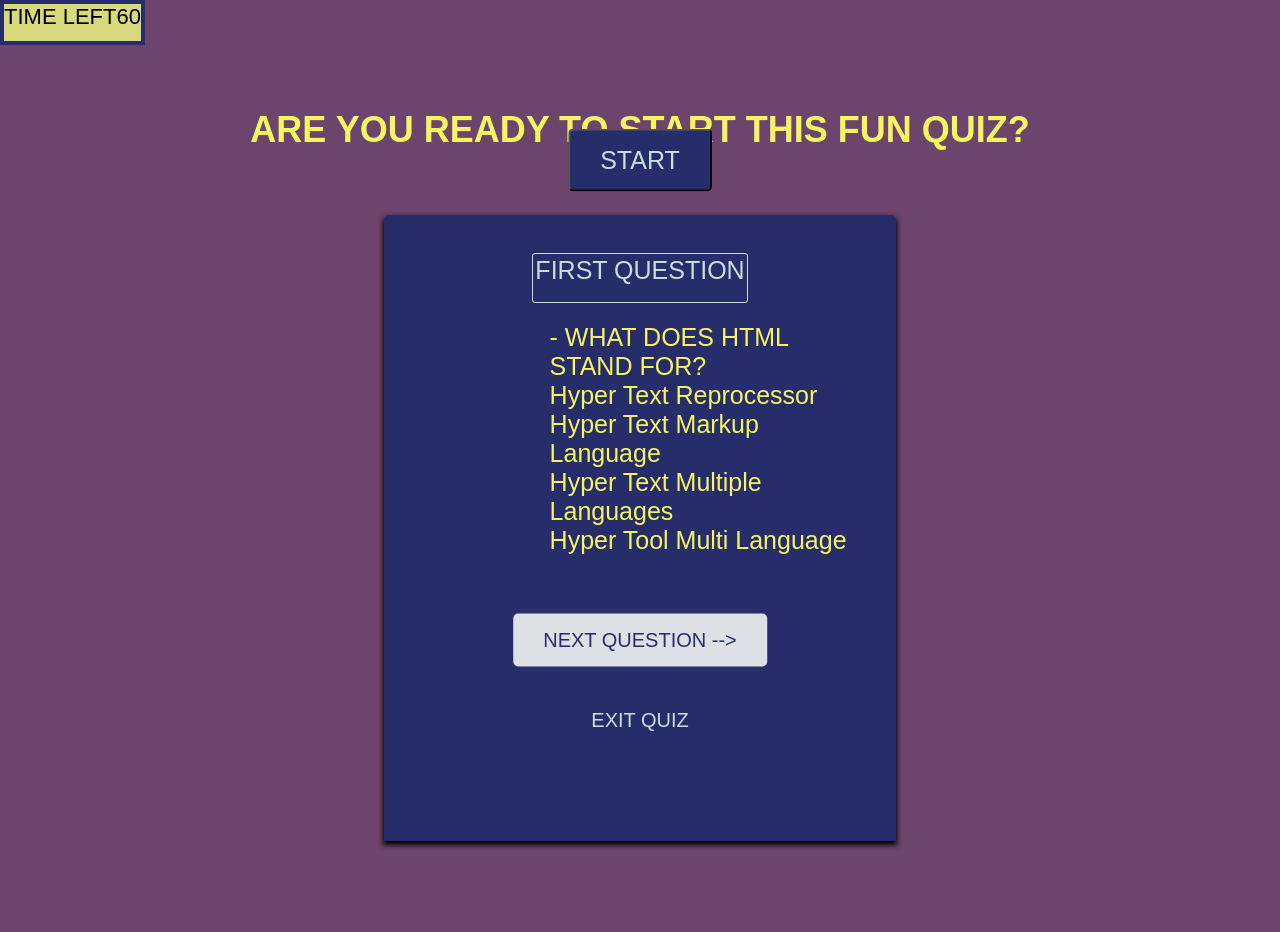
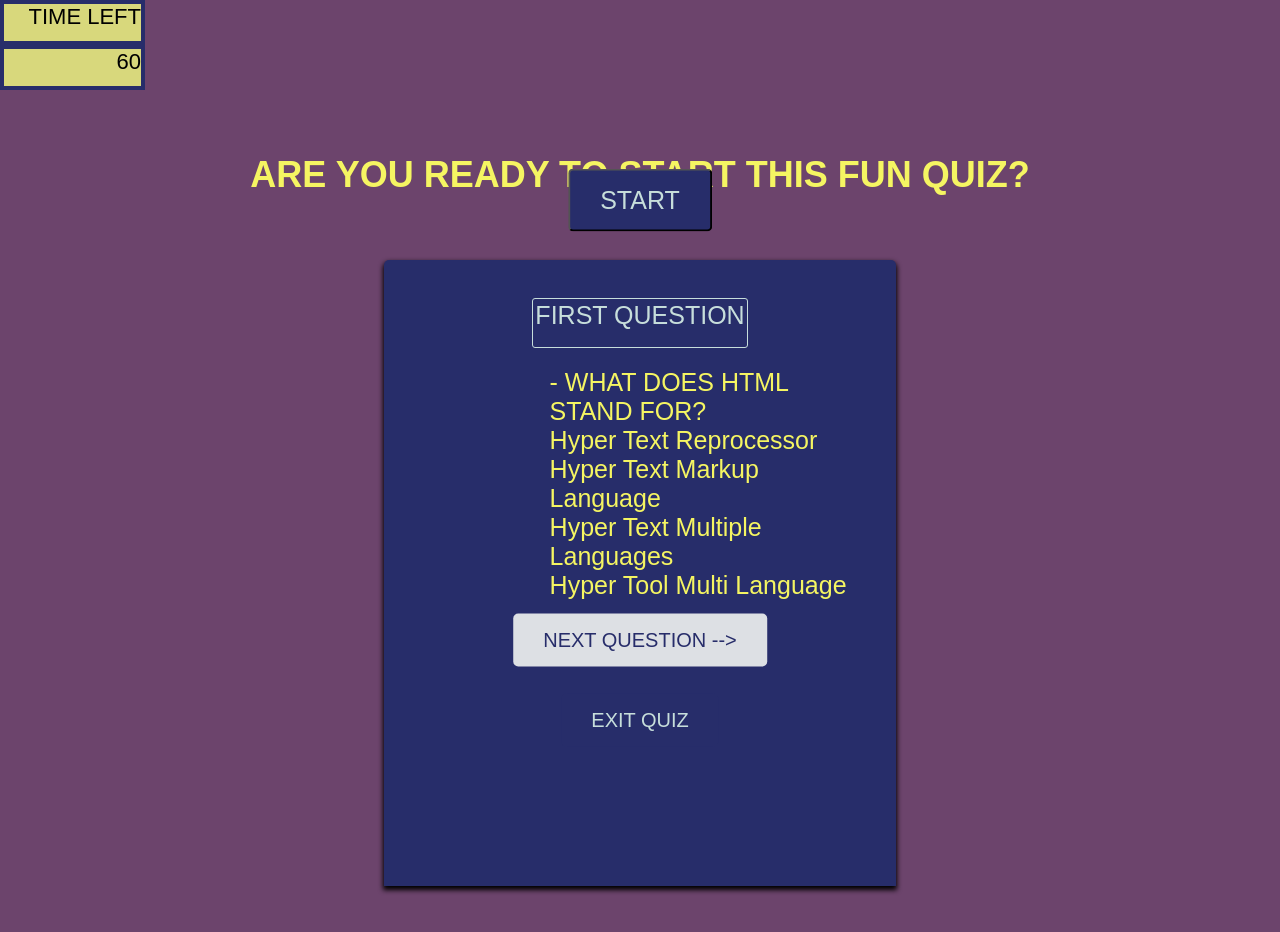
Before and after one commit to blancahidalgo/quiz-forthchallenge, a plain HTML site: page index.html in a window 1280 px wide. Shown: the top 932 px of the page. Drawn offline with Linux system fonts and the light colour scheme; a script that the page names is missing.

Commit message:
added code to javascript

```diff
--- a/index.html
+++ b/index.html
@@ -12,9 +12,9 @@
 <body>
 
 <!-- THE TIME WILL LIVE IN THE NAV BAR AT THE TOP -->
-    <nav class="timer">
+    <nav>
         <div class="time_text">TIME LEFT</div>
-        <div class="timer_sec">60</div>
+        <div class="timer_secs">60</div>
     </nav>
 <!-- JUST AN INTRO HERE! -->
     <header class="top_header">
--- /dev/null
+++ b/script.js
@@ -0,0 +1,7 @@
+// ALL VARIABLES
+
+var count = 0;
+var time = 60;
+var marks = 0;
+var answer = [];
+var timer;
--- a/style.css
+++ b/style.css
@@ -23,7 +23,7 @@ font-size: 24px;
 /* START BUTTON: this will allow the user to start the quiz - TIMER STARTS! */
 .start_btn  {
 position: absolute;
-top: 20%;
+top: 25%;
 left: 50%;
 transform: translate(-50%, -50%);
 font-size: 30px;
@@ -150,10 +150,10 @@ margin-left: 30%;
 margin-bottom: 60%;
 }
 
-.timer {
+.time_text{
 display: flex;
-/* align-self: flex-end; */
-/* justify-content: end; */
+align-self: flex-end;
+justify-content: end;
 width: 145px;
 height: 45px;
 background: rgb(216, 216, 124);
@@ -161,6 +161,14 @@ border: 4px solid  rgb(39, 45, 106);
 font-size: 22px;
 }
 
-.time_text .timer_sec {
-flex: space-between;
+.timer_secs {
+display: flex;
+align-self: center;
+justify-content: end;
+width: 145px;
+height: 45px;
+background: rgb(216, 216, 124);
+border: 4px solid  rgb(39, 45, 106);
+font-size: 22px;
+
 }
```
